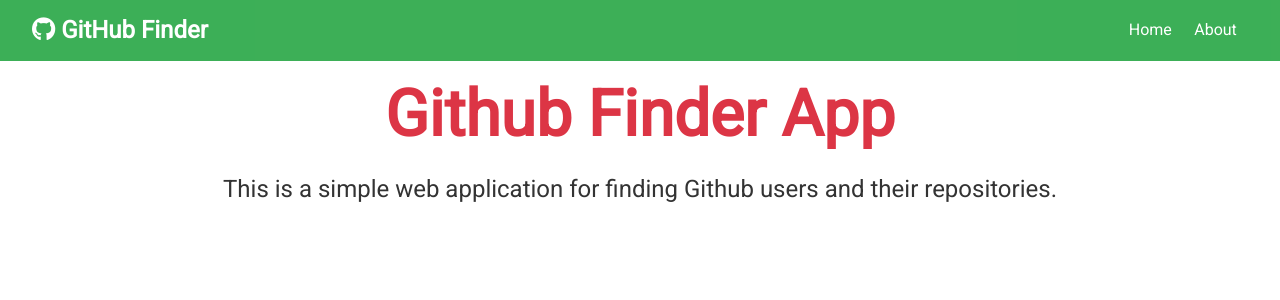
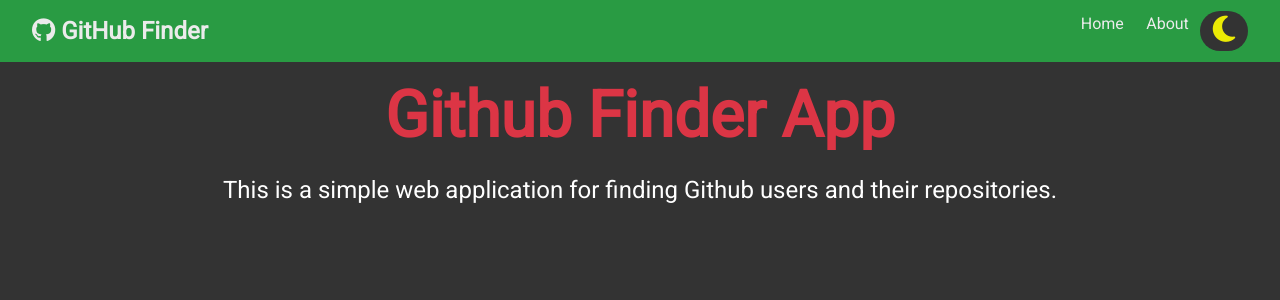
Before and after one commit to HoThiSang/sang_midterm3, a React (Create React App) app: page /about in a window 1280 px wide. Shown: the top 300 px of the page. Built offline with nearby package versions, Linux system fonts and the light colour scheme.

Commit message:
create theme model

```diff
--- a/src/App.css
+++ b/src/App.css
@@ -26,10 +26,38 @@ body {
   background-color: var(--bg-color);
   color: var(--text-color);
 }
-
-.dark-theme {
-  --bg-color: #333;
-  --text-color: #fff;
+.App {
+  min-height: 1000px;
+}
+.dark {
+  background-color: #fff;
+  color: #333;
+}
+.icon-button-dark {
+  font-size: 30px;
+  color: yellow;
+}
+.button-model {
+  border: none;
+  width: 3em;
+  height: 2.5em;
+  border-radius: 20px;
+  background-color: #333;
+}
+.icon-button-light {
+  font-size: 30px;
+  color: yellow;
+}
+.light {
+  background-color: #333;
+  color: #fff;
+  .btn-dark {
+    background-color: white;
+    color: black;
+  }
+  .repoName {
+    color: white;
+  }
 }
 
 a {
--- a/src/App.js
+++ b/src/App.js
@@ -2,14 +2,15 @@ import { BrowserRouter as Router } from "react-router-dom";
 import "./App.css";
 import NavBar from "./components/layout/Navbar";
 import Home from "./components/layout/Home";
-// import Book from "./components/users/Book";
-
+import { useContext } from "react";
+import { ThemeContext } from "./ThemeProvider";
 
 const App = () => {
+  const { theme, toggleTheme } = useContext(ThemeContext);
   return (
-    <div className="App">
+    <div className={`App ${theme}`}>
       <Router>
-        <NavBar />
+        <NavBar theme={theme} toggleTheme={toggleTheme}  />
         <Home />
       </Router>
     </div>
--- a/src/ThemeProvider.js
+++ b/src/ThemeProvider.js
@@ -1,19 +1,31 @@
-import { useState, createContext } from "react";
+import { useState, createContext, useEffect } from "react";
 
 const ThemeContext = createContext();
 
 function ThemeProvider ({children}){
-    const [theme, setTheme] = useState('dark')
-    const toggleTheme = () => {
-      setTheme(theme === 'light' ? 'dark' : 'light');
-    }
+    const [theme, setTheme] = useState('light')
+    useEffect(() => {
+        const storedTheme = localStorage.getItem('theme');
+        if (storedTheme) {
+          setTheme(storedTheme);
+        }
+      }, []);
+
+      const toggleTheme = () => {
+        const newTheme = theme === 'dark' ? 'light' : 'dark';
+        setTheme(newTheme);
+
+        localStorage.setItem('theme', newTheme);
+      };
 
     const value = {
         theme,
         toggleTheme
     }
+
     return (
         <ThemeContext.Provider value={value}>
+        {children}
         </ThemeContext.Provider>
     )
 }
--- a/src/components/layout/Navbar.js
+++ b/src/components/layout/Navbar.js
@@ -1,7 +1,7 @@
-import React from "react";
 import { Link } from "react-router-dom";
 
-const Navbar = () => {
+const Navbar = ({theme, toggleTheme }) => {
+
   return (
     <nav className="navbar bg-success">
       <h1>
@@ -12,6 +12,9 @@ const Navbar = () => {
           <Link to="/">Home</Link>
           <Link to="/about">About</Link>
         </li>
+        <li>
+            <button onClick={toggleTheme} className="button-model">{theme ==='dark' ? (<i className="fa-solid fa-sun icon-button-light"></i>) : (<i className="fa-solid fa-moon icon-button-dark"></i> )}</button>
+        </li>
       </ul>
     </nav>
   );
--- a/src/components/repos/RepoItem.js
+++ b/src/components/repos/RepoItem.js
@@ -1,19 +1,20 @@
 const RepoItem = (props) => {
-  const { full_name, html_url} = props.repo;
+  const { full_name, html_url, branches_url} = props.repo;
   return (
       <div className="card">
-          <a href={html_url} target="_blank" rel="noopener noreferrer" >
+          <a href={html_url} target="_blank" rel="noopener noreferrer" className="repoName">
            {full_name}
           </a>
           <div className="card-body">
-            <i class="fa-solid fa-star"></i>
+            <i className="fa-solid fa-star" style={{ fontSize:"20px", color:"yellow" }}></i>
           </div>
           <div className="card-body">
-            <i class="fa-solid fa-code-branch"></i>
+            <i className="fa-solid fa-code-branch" style={{ fontSize:"20px" }} ></i>
           </div>
      </div>
 
   );
 };
 
+
 export default RepoItem;
--- a/src/components/repos/Repos.js
+++ b/src/components/repos/Repos.js
@@ -1,10 +1,7 @@
-// import axios from "axios";
-// import { useEffect, useState } from "react";
 import RepoItem from "./RepoItem";
 
 const Repos = (props) => {
  const {repos} = props;
-//  console.log(repos)
   return (
     <>
       {repos.map((repo)=> (
--- a/src/index.js
+++ b/src/index.js
@@ -3,12 +3,13 @@ import ReactDOM from 'react-dom/client';
 import './index.css';
 import App from './App';
 import reportWebVitals from './reportWebVitals';
+import { ThemeProvider } from "./ThemeProvider";
 
 const root = ReactDOM.createRoot(document.getElementById('root'));
 root.render(
-
-    <App />
-
+    <ThemeProvider>
+        <App />
+    </ThemeProvider>
 );
 
 // If you want to start measuring performance in your app, pass a function
```
Also changed, not shown: src/ThemeContext.js (deleted, +0 -17 lines).
